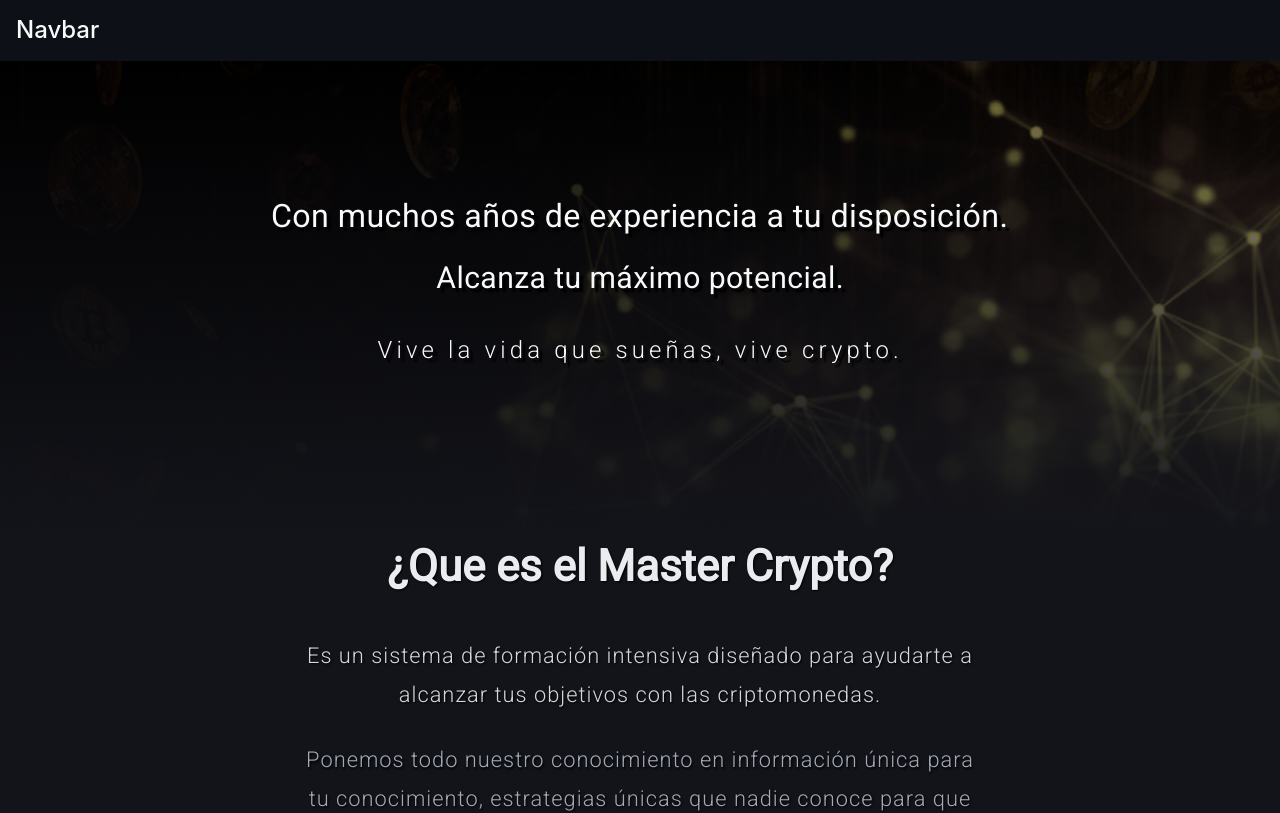
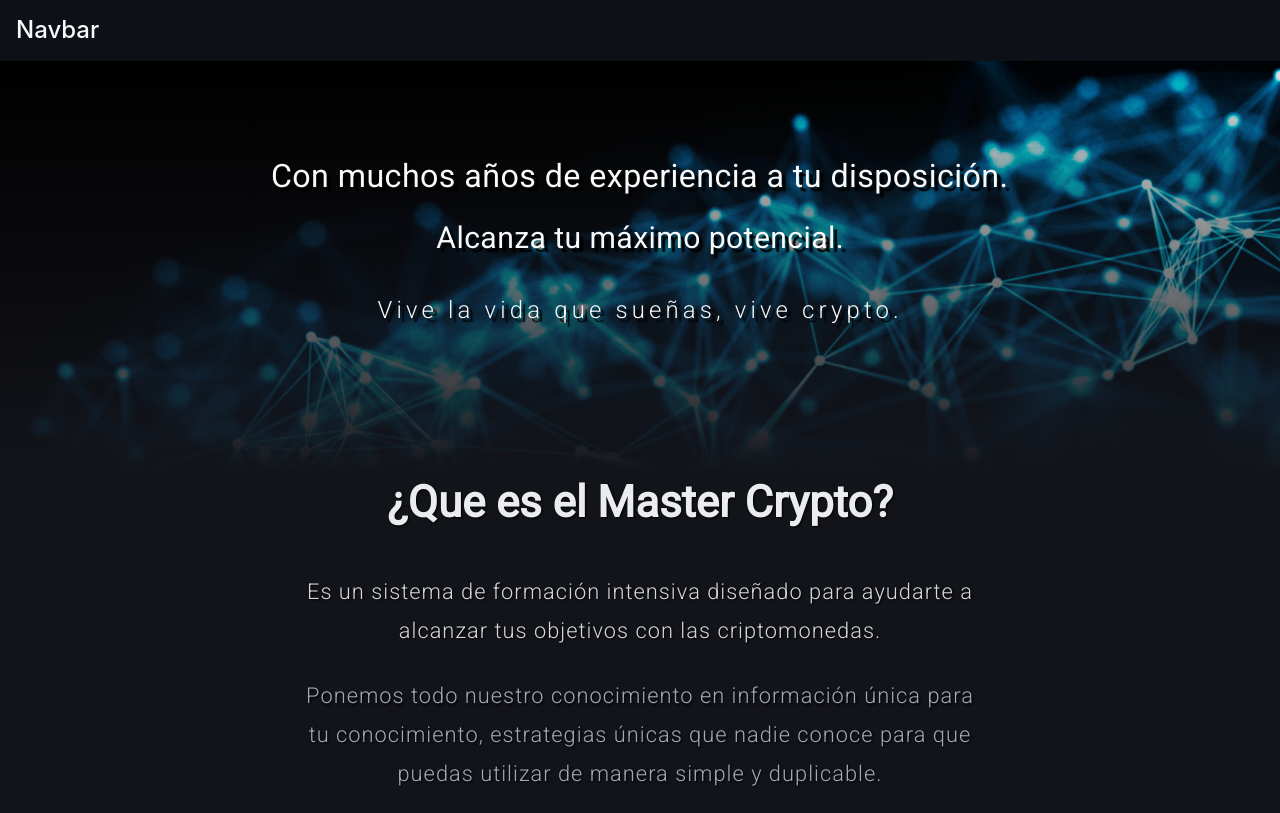
Before and after one commit to ezequielpato/ale-plataforma-cryptos, a Next.js app: page / in a window 1280 px wide. Shown: the top 813 px of the page. Built offline with nearby package versions, Linux system fonts and the light colour scheme.

Commit message:
Maquetado previo final

```diff
--- a/componentes/main/Section0.js
+++ b/componentes/main/Section0.js
@@ -5,7 +5,7 @@ const Section0 = () => {
 		<div
 			className='section0-conteiner'
 			style={{
-				backgroundImage: `linear-gradient(to  top, rgb(19, 20, 26, 1 ) 0%, rgba(0, 0, 0, 0.1)), url('${URL_IMAGE}/pics/bn_top2.png')`,
+				backgroundImage: `linear-gradient(to  top, rgb(19, 20, 26, 1 ) 1%, rgba(0, 0, 0, 0.1)), url('${URL_IMAGE}/pics/top4.png')`,
 			}}
 		>
 			<section className='section0-wrap animate__animated animate__fadeInUp'>
--- a/componentes/main/Section4.js
+++ b/componentes/main/Section4.js
@@ -5,7 +5,7 @@ import { URL_IMAGE } from '../../config/constants';
 
 const Section4 = () => {
 	return (
-		<div className='main-conteiner main-bggrey'>
+		<div id='sec4container' className='main-conteiner main-bggrey'>
 			<div className='main-wrap section4-wrap'>
 				<h2 className='main-textlight'>¿En que consiste la membresía?</h2>
 
--- a/styles/section0.css
+++ b/styles/section0.css
@@ -2,7 +2,7 @@
 	display: flex;
 	flex-direction: row;
 	width: 100%;
-	height: 30rem;
+	height: 26rem;
 	margin: auto;
 	background-size: cover;
 	background-position: center;
@@ -15,7 +15,7 @@
 	flex-direction: column;
 	text-align: center;
 	height: auto;
-	margin: 6.5rem auto 0 auto;
+	margin: 4rem auto 0 auto;
 	text-shadow: 3px 3px 1px rgb(0, 0, 0);
 	padding: 1rem;
 }
--- a/styles/section4.css
+++ b/styles/section4.css
@@ -1,8 +1,20 @@
+#sec4container {
+	background: rgb(19, 20, 26);
+	background: -moz-linear-gradient(180deg, rgba(19, 20, 26, 1) 0%, rgba(37, 39, 46, 1) 42%);
+	background: -webkit-linear-gradient(180deg, rgba(19, 20, 26, 1) 0%, rgba(37, 39, 46, 1) 42%);
+	background: linear-gradient(180deg, rgba(19, 20, 26, 1) 0%, rgba(37, 39, 46, 1) 42%);
+	filter: progid:DXImageTransform.Microsoft.gradient(startColorstr="#13141a",endColorstr="#25272e",GradientType=1);
+}
+
 .section4-box {
 	max-width: 595px;
 	border-radius: 20px;
 	margin: 1rem auto 1rem auto;
 	padding: 1rem 1.5rem 0rem 1.5rem;
+	border: 1px solid #3f3f3f;
+	box-shadow: 12px 11px 10px -4px rgba(0, 0, 0, 0.61);
+	-webkit-box-shadow: 12px 11px 10px -4px rgba(0, 0, 0, 0.61);
+	-moz-box-shadow: 12px 11px 10px -4px rgba(0, 0, 0, 0.61);
 }
 
 .section4-box h4 {
```
Also changed, not shown: public/pics/bn_top2.png.
